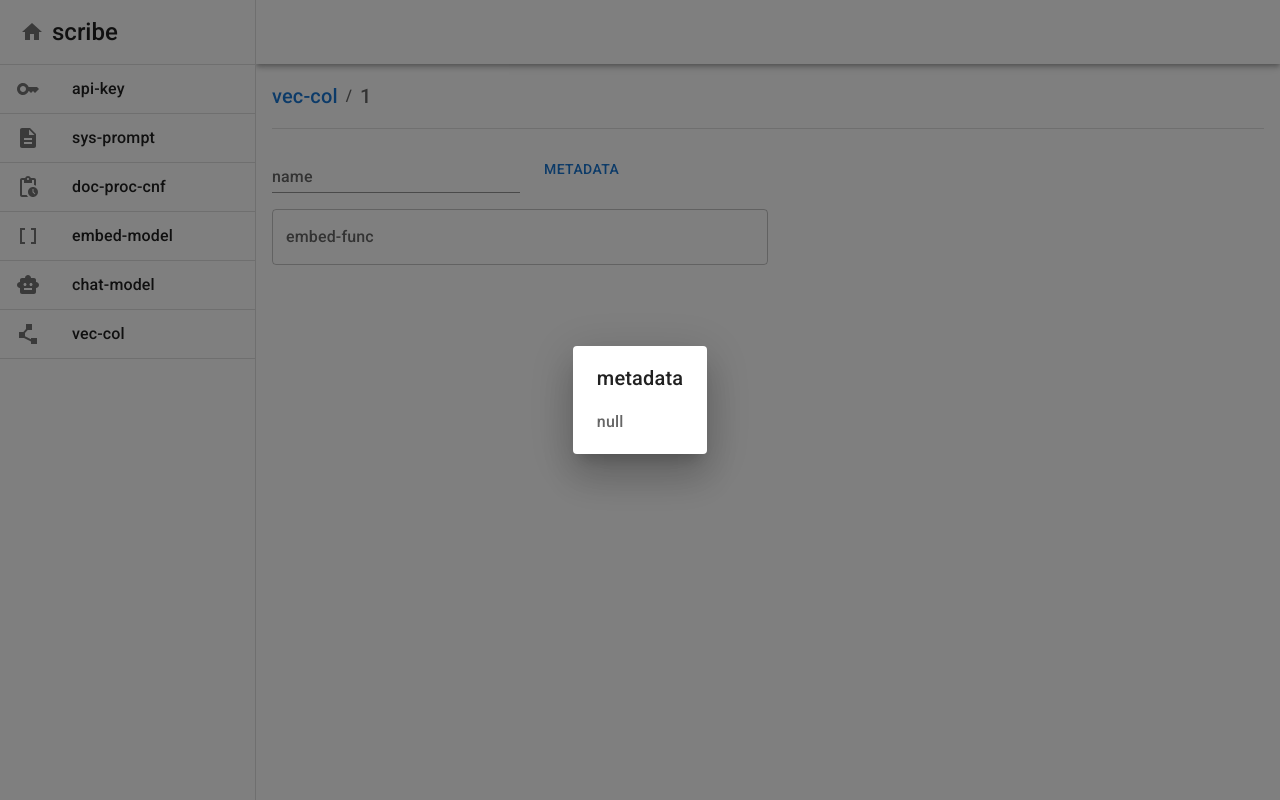
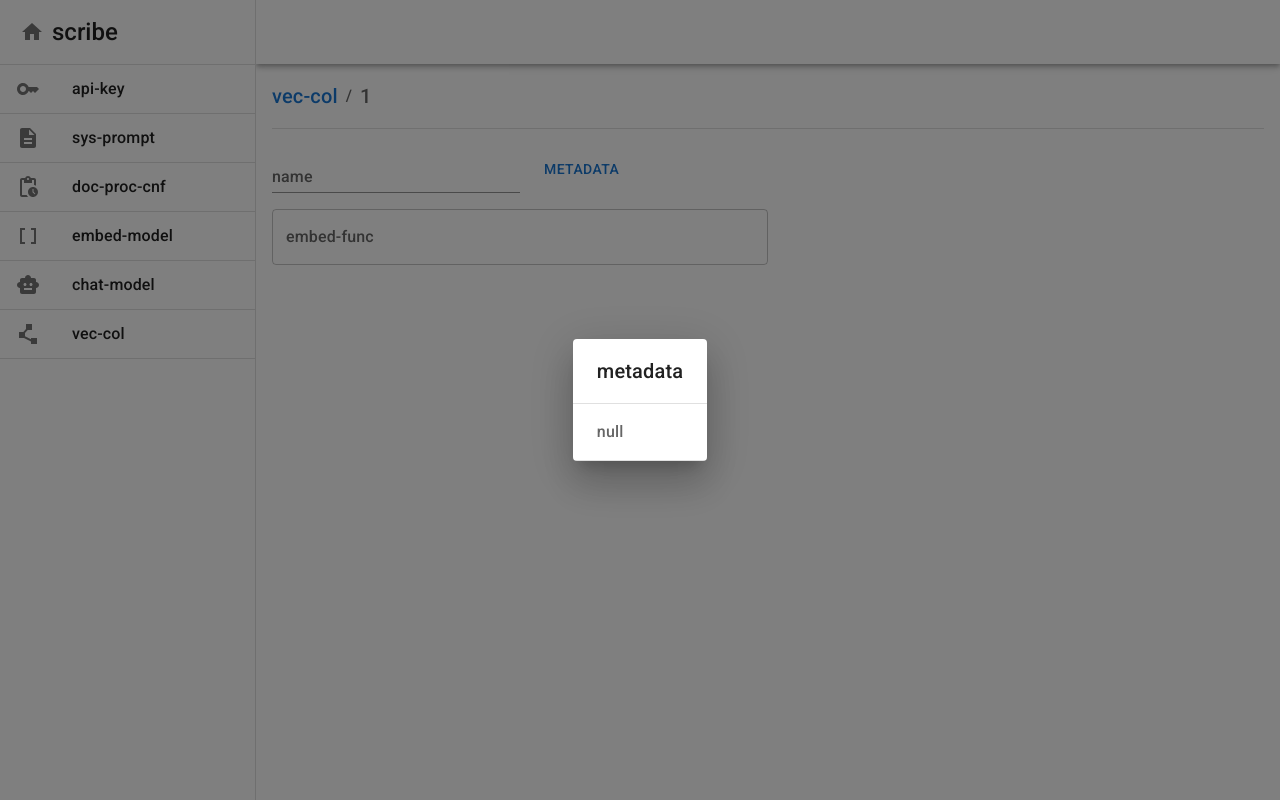
Before and after one commit to panalexeu/scribe_rag, a Next.js app in the folder scribe_ui/: page /vec-col/1 in a window 1280 px wide. Both pictures are taken after a click on the button "METADATA". Built offline with nearby package versions, Linux system fonts and the light colour scheme; no server answers.

Commit message:
minor refactoring

```diff
--- a/scribe_ui/src/app/vec-col/[name]/page.tsx
+++ b/scribe_ui/src/app/vec-col/[name]/page.tsx
@@ -113,7 +113,7 @@ export default function Page() {
                     scroll={scroll}
                 >
                     <DialogTitle>metadata</DialogTitle>
-                    <DialogContent>
+                    <DialogContent dividers={true}>
                         <DialogContentText>
                             {JSON.stringify(!vectorCollection ? null : vectorCollection.metadata)}
                         </DialogContentText>
```
